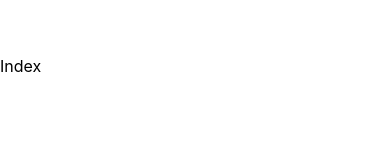
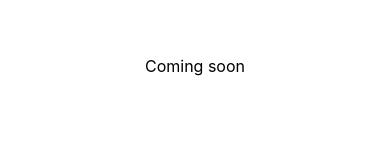
Before and after one commit to ondifransb/Portofolio, a Next.js app: page /port3 in a window 390 px wide. Shown: the part 356-516 px from the top of the page. Built offline with nearby package versions, Linux system fonts and the light colour scheme.

Commit message:
responsiveness fixed 0.3

```diff
--- a/components/port2/MainContent.js
+++ b/components/port2/MainContent.js
@@ -13,7 +13,6 @@ import { BigScreen } from "./bigNav";
 const MainContent = () => {
 	const data = AMData;
 	const { Show, navVal, close, width } = useContext(ShowContext);
-	console.log(width);
 
 	const renderit2 = () => {
 		return (data || []).map((e) => {
--- a/pages/port1/main.js
+++ b/pages/port1/main.js
@@ -16,15 +16,11 @@ const Main = () => {
 	const LeftArrow = () => {
 		setChange(false);
 		setdata(AvanaData);
-
-		console.log(Change);
 	};
 
 	const RightArrow = () => {
 		setChange(true);
 		setdata(AvanaData2);
-
-		console.log(Change);
 	};
 
 	return (
--- a/pages/port3/index.js
+++ b/pages/port3/index.js
@@ -1,5 +1,13 @@
 const Index = () => {
-	return <div>Index</div>;
+	return (
+		<div
+			style={{
+				textAlign: "center",
+			}}
+		>
+			Coming soon
+		</div>
+	);
 };
 
 export default Index;
```
Also changed, not shown: pages/port4/index.js (+9 -1 lines), pages/port5/index.js (+9 -1 lines), pages/port6/index.js (+9 -1 lines).
